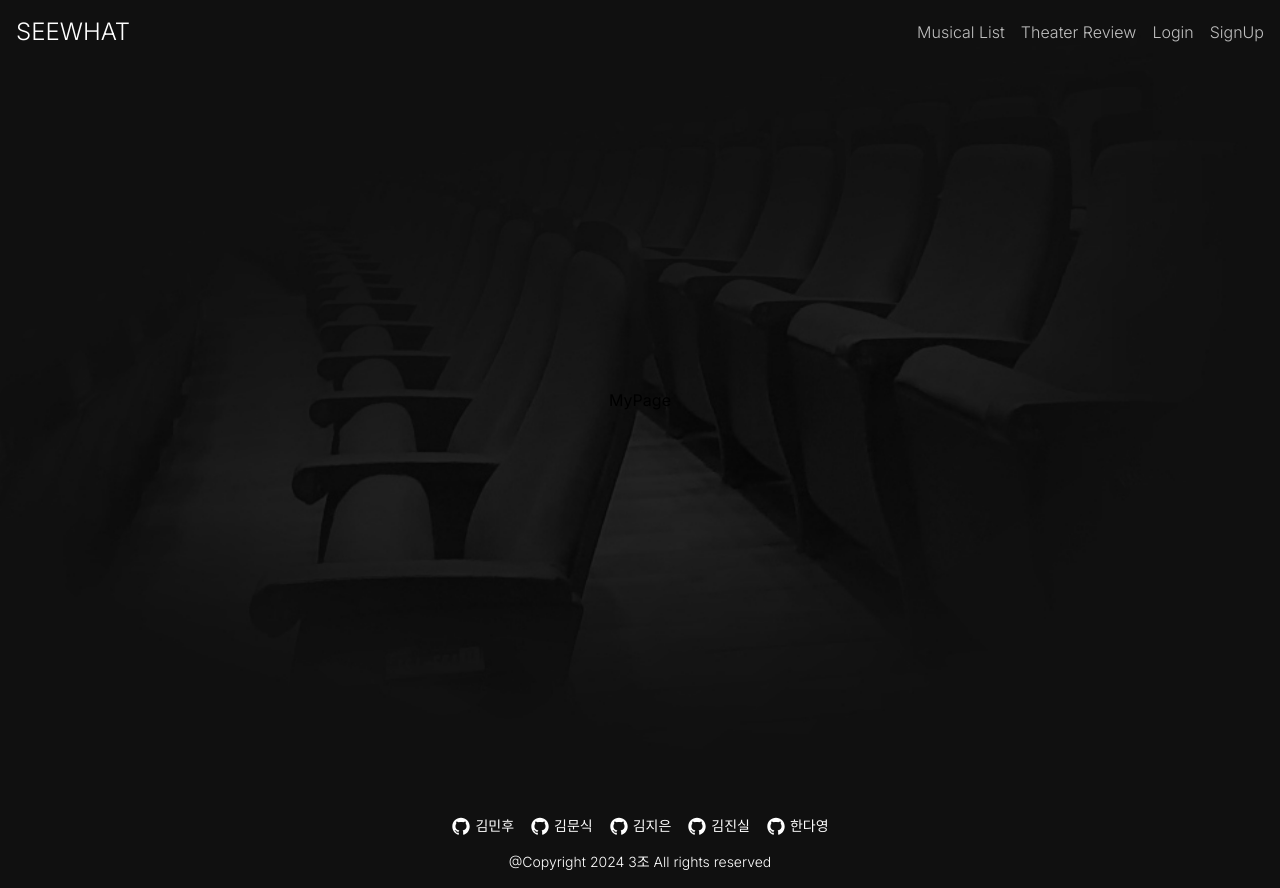
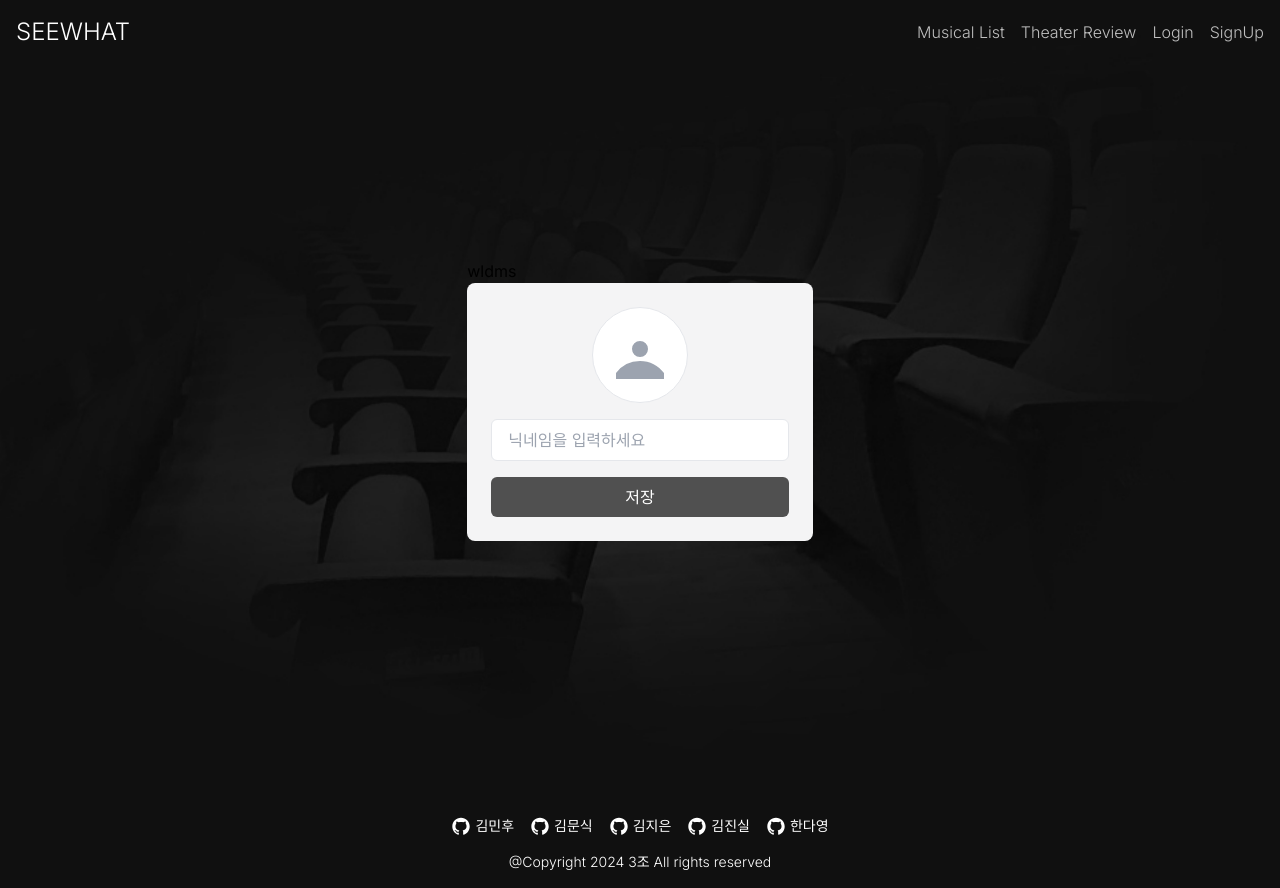
Before and after one commit to Kminhoo/see-what, a Next.js app: page /my-page in a window 1280 px wide. Built offline with nearby package versions, Linux system fonts and the light colour scheme; no server answers.

Commit message:
feat: 마이페이지 닉네임 및 프로필 이미지 기능 구현

```diff
--- a/next.config.mjs
+++ b/next.config.mjs
@@ -1,12 +1,16 @@
 /** @type {import('next').NextConfig} */
 const nextConfig = {
   images: {
-
     remotePatterns: [
       {
         protocol: 'http',
         hostname: 'www.kopis.or.kr',
         pathname: '/upload/**'
+      },
+      {
+        protocol: 'https',
+        hostname: 'btaptjyirfuuqmrbygxz.supabase.co',
+        pathname: '/storage/v1/object/public/**'
       }
     ]
 
--- /dev/null
+++ b/src/app/(auth)/my-page/_components/MyProfilPage.tsx
@@ -0,0 +1,150 @@
+'use client';
+
+import React, { useState, useRef, useEffect, useMemo } from 'react';
+import Button from '@components/common/Button';
+import { createClient } from '@utils/supabase/client';
+import { AuthError, User } from '@supabase/supabase-js';
+import Image from 'next/image';
+
+const MyProfilPage = () => {
+  const [user, setUser] = useState<User | null>(null);
+  const [nickname, setNickname] = useState('');
+  const [profileImage, setProfileImage] = useState<string | null>(null);
+  const fileInputRef = useRef<HTMLInputElement>(null);
+  const supabase = useMemo(() => createClient(), []);
+
+  useEffect(() => {
+    const fetchUser = async () => {
+      const {
+        data: { user },
+        error
+      } = await supabase.auth.getUser();
+      if (error) {
+        console.error('사용자 정보를 가져오는 중 오류 발생:', error.message);
+        return;
+      }
+
+      setUser(user);
+
+      // 사용자의 닉네임과 프로필 이미지 가져오기
+      if (user) {
+        const { data, error } = await supabase
+          .from('users')
+          .select('nickname, profile_image')
+          .eq('id', user.id)
+          .single();
+
+        if (error) {
+          console.error('사용자 프로필 정보를 가져오는 중 오류 발생:', error.message);
+        } else if (data) {
+          setNickname(data.nickname || '');
+          setProfileImage(data.profile_image || null);
+        }
+      }
+    };
+    fetchUser();
+  }, []);
+
+  const handleNicknameChange = (e: React.ChangeEvent<HTMLInputElement>) => {
+    setNickname(e.target.value);
+  };
+
+  const handleImageChange = async (e: React.ChangeEvent<HTMLInputElement>) => {
+    const file = e.target.files?.[0];
+    if (file) {
+      const reader = new FileReader();
+      reader.onloadend = () => {
+        setProfileImage(reader.result as string);
+      };
+      reader.readAsDataURL(file);
+    }
+  };
+
+  const handleImageClick = () => {
+    fileInputRef.current?.click();
+  };
+
+  const handleSubmit = async () => {
+    if (!user) {
+      console.error('사용자가 로그인하지 않았습니다.');
+      return;
+    }
+    try {
+      // 닉네임 업데이트
+      const { error: nicknameError } = await supabase.from('users').update({ nickname: nickname }).eq('id', user.id); // 실제 사용자 ID로 대체해야 합니다
+
+      if (nicknameError) throw nicknameError;
+
+      // 프로필 이미지 업로드
+      if (profileImage) {
+        const file = await fetch(profileImage).then((res) => res.blob());
+        const fileExt = file.type.split('/')[1];
+        const fileName = `${user.id}_${Date.now()}.${fileExt}`;
+        const { error: uploadError } = await supabase.storage.from('avatars').upload(fileName, file);
+
+        if (uploadError) throw uploadError;
+
+        // 프로필 이미지 URL 업데이트
+        const {
+          data: { publicUrl }
+        } = supabase.storage.from('avatars').getPublicUrl(fileName);
+
+        const { error: updateError } = await supabase
+          .from('users')
+          .update({ profile_image: publicUrl })
+          .eq('id', user.id); // 실제 사용자 ID로 대체해야 합니다
+
+        if (updateError) throw updateError;
+      }
+
+      alert('프로필이 업데이트되었습니다.');
+    } catch (error) {
+      if (error instanceof AuthError) {
+        console.error('프로필 업데이트 중 오류 발생:', error.message);
+      } else {
+        console.error('알 수 없는 오류 발생:', error);
+      }
+    }
+  };
+
+  return (
+    <div className="w-full max-w-md mx-auto p-6 bg-zinc-100 rounded-lg">
+      <div className="flex flex-col items-center space-y-4">
+        {/* 프로필 이미지 섹션 */}
+        <div className="relative cursor-pointer" onClick={handleImageClick}>
+          <div className="w-24 h-24 rounded-full bg-white flex items-center justify-center border border-gray-200 overflow-hidden">
+            {profileImage ? (
+              // <img src={profileImage} alt="프로필" className="w-full h-full object-cover" />
+              <Image src={profileImage} alt="프로필" fill sizes="96px" className="object-cover" />
+            ) : (
+              <svg className="w-12 h-12 text-gray-400" fill="currentColor" viewBox="0 0 24 24">
+                <path d="M24 20.993V24H0v-2.996A14.977 14.977 0 0112.004 15c4.904 0 9.26 2.354 11.996 5.993zM16.002 8.999a4 4 0 11-8 0 4 4 0 018 0z" />
+              </svg>
+            )}
+          </div>
+          <input type="file" ref={fileInputRef} onChange={handleImageChange} className="hidden" accept="image/*" />
+        </div>
+
+        {/* 닉네임 입력 폼 */}
+        <div className="w-full space-y-4">
+          <input
+            type="text"
+            placeholder="닉네임을 입력하세요"
+            className="w-full px-4 py-2 bg-white border border-gray-200 rounded-md focus:outline-none focus:ring-2 focus:ring-blue-500 focus:border-transparent"
+            value={nickname}
+            onChange={handleNicknameChange}
+          />
+          <Button
+            type="button"
+            className="w-full bg-buttonBackGround text-white py-2 rounded-md hover:bg-blackDefault transition-colors duration-200"
+            onClick={handleSubmit}
+          >
+            저장
+          </Button>
+        </div>
+      </div>
+    </div>
+  );
+};
+
+export default MyProfilPage;
--- a/src/app/(auth)/my-page/page.tsx
+++ b/src/app/(auth)/my-page/page.tsx
@@ -1,5 +1,12 @@
+import MyProfilPage from '@app/(auth)/my-page/_components/MyProfilPage';
+
 const MyPage = () => {
-  return <div>MyPage</div>;
+  return (
+    <div>
+      wldms
+      <MyProfilPage />
+    </div>
+  );
 };
 
 export default MyPage;
```
